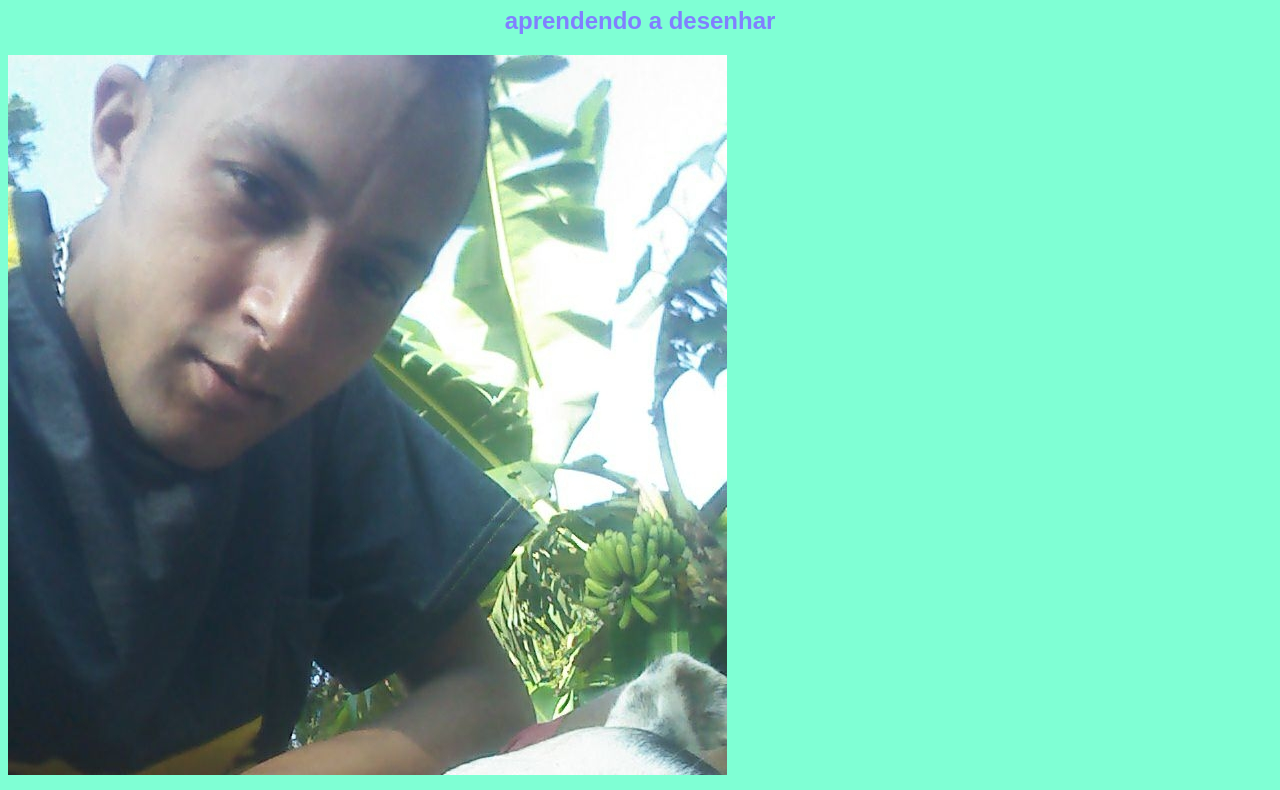
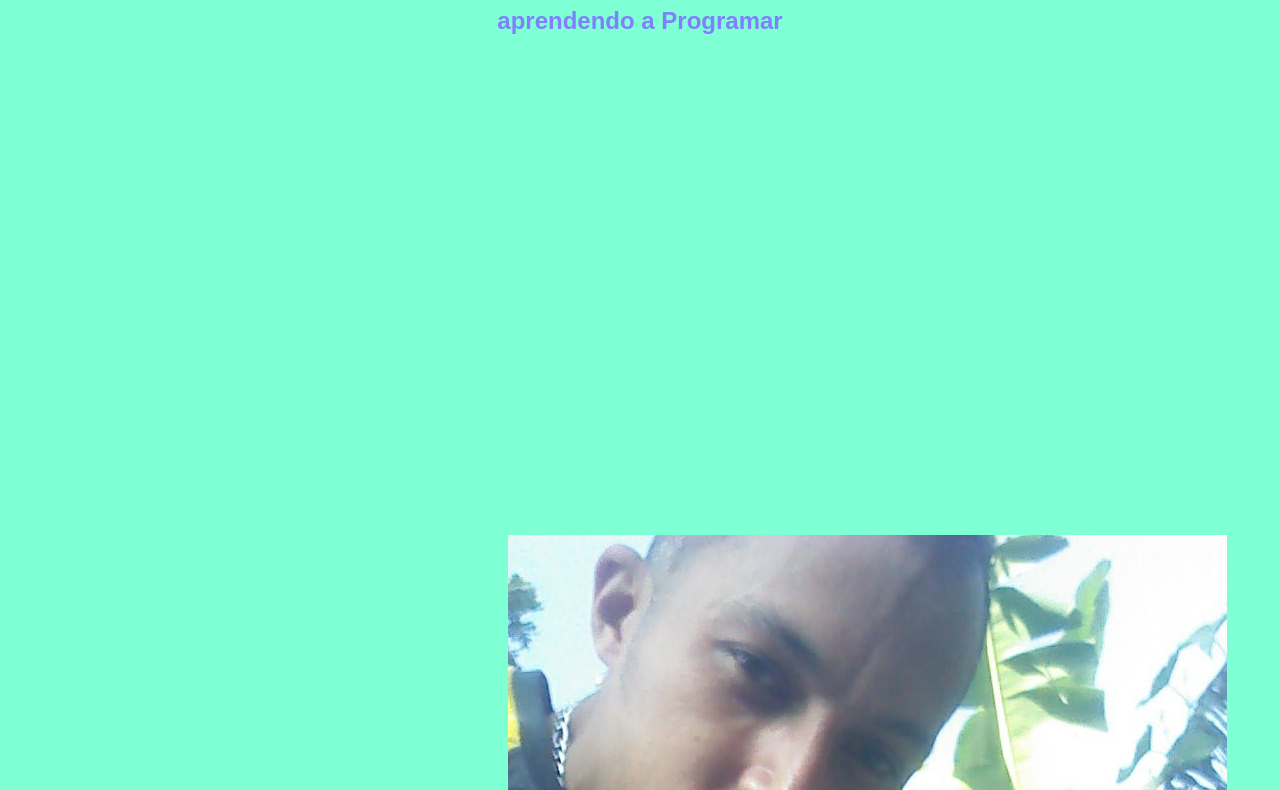
Before and after one commit to ev-create/Aprendendo_python, a plain HTML site: page pasta_emilly/index.html in a window 1280 px wide. Shown: the part 73-863 px from the top of the page. Drawn offline with Linux system fonts and the light colour scheme.

Commit message:
inclusões

```diff
--- a/pasta_emilly/css/estilo.css
+++ b/pasta_emilly/css/estilo.css
@@ -12,3 +12,9 @@
                 background-color: aquamarine;
                 color: rgba(0, 0, 0, 1);
             }
+
+            .icone {
+               margin-top: 500px;
+               margin-left: 500px;
+
+            }
--- a/pasta_emilly/index.html
+++ b/pasta_emilly/index.html
@@ -1,12 +1,13 @@
 <!DOCTYPE html>
 <html>
     <head>
-        <title>emilly</title>
+        <title>emilly Victoria</title>
         <link rel="stylesheet" href="css/estilo.css">
         <body>
             <h1>bem vindo</h1>
-            <h2>aprendendo a desenhar</h2>
-            <div id="icone"><img src="imagens/foto1.jpg">
+            <h2>aprendendo a Programar</h2>
+            <div class="icone">
+                <img src="imagens/foto1.jpg">
             </div>
         </body>
     </head>
```
